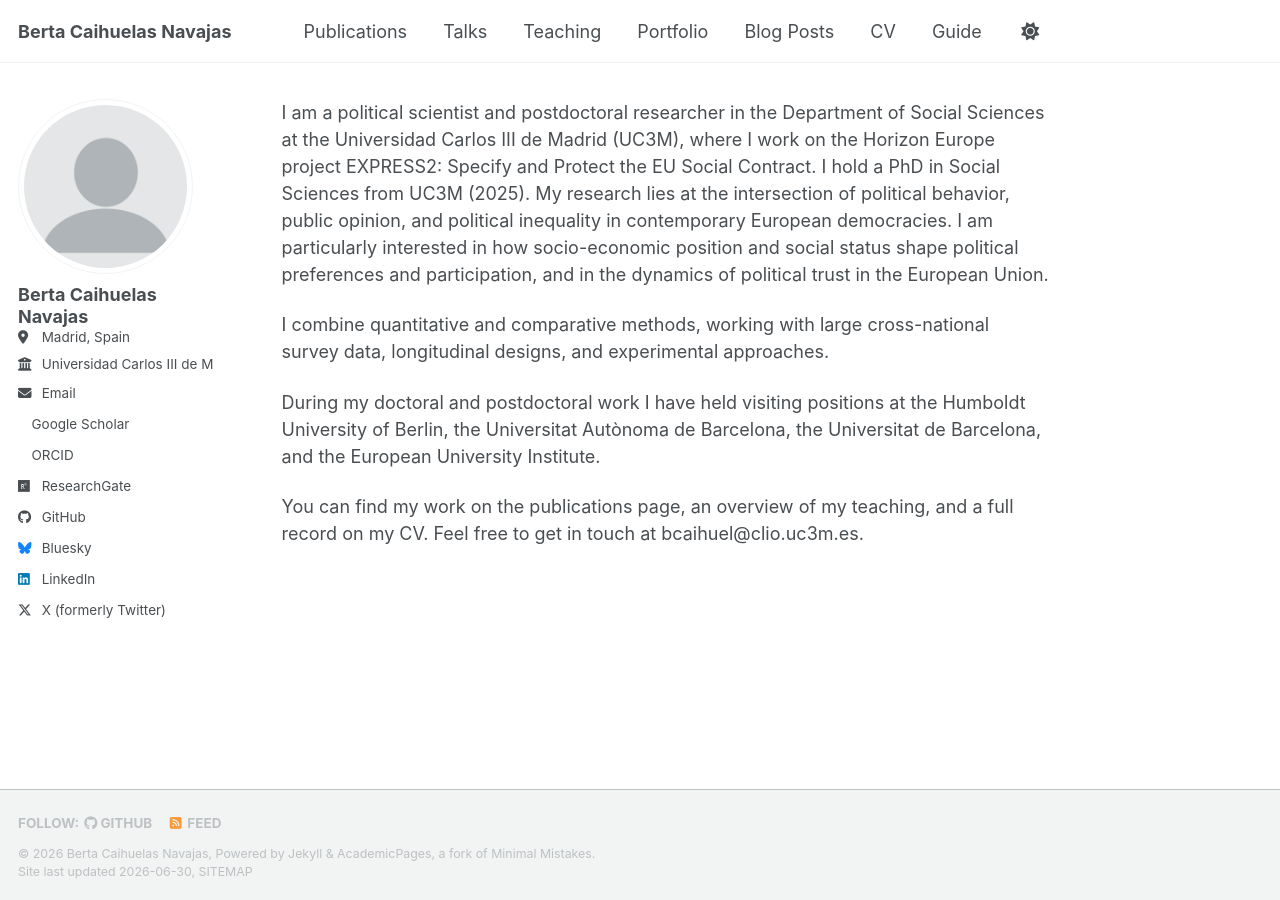
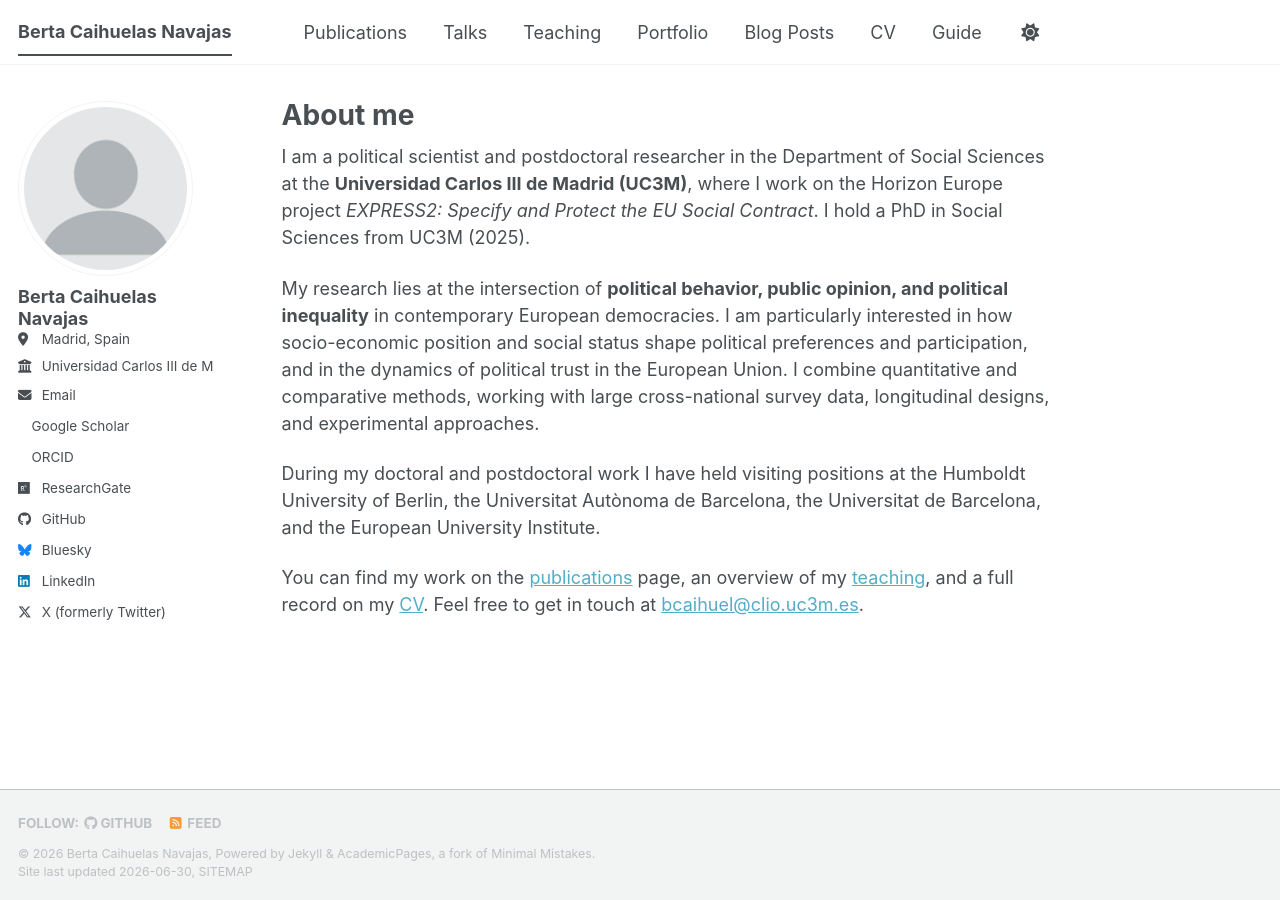
Before and after one commit to bcaihuelas/bcaihuelas.github.io, a Jekyll site: the page built from _pages/about.md, in a window 1280 px wide. Built offline with Jekyll 4.4.1, drawn with Linux system fonts in a browser that asks for light colours; our own code applies the rules of GitHub Pages for plain Markdown files; a style sheet for code colours, icons or effects is not loaded.

Commit message:
Update about.md

```diff
--- a/_pages/about.md
+++ b/_pages/about.md
@@ -1,8 +1,16 @@
-I am a political scientist and postdoctoral researcher in the Department of Social Sciences at the Universidad Carlos III de Madrid (UC3M), where I work on the Horizon Europe project EXPRESS2: Specify and Protect the EU Social Contract. I hold a PhD in Social Sciences from UC3M (2025).
-My research lies at the intersection of political behavior, public opinion, and political inequality in contemporary European democracies. I am particularly interested in how socio-economic position and social status shape political preferences and participation, and in the dynamics of political trust in the European Union.
+---
+permalink: /
+title: "About me"
+author_profile: true
+redirect_from:
+  - /about/
+  - /about.html
+---
 
-I combine quantitative and comparative methods, working with large cross-national survey data, longitudinal designs, and experimental approaches.
+I am a political scientist and postdoctoral researcher in the Department of Social Sciences at the **Universidad Carlos III de Madrid (UC3M)**, where I work on the Horizon Europe project *EXPRESS2: Specify and Protect the EU Social Contract*. I hold a PhD in Social Sciences from UC3M (2025).
+
+My research lies at the intersection of **political behavior, public opinion, and political inequality** in contemporary European democracies. I am particularly interested in how socio-economic position and social status shape political preferences and participation, and in the dynamics of political trust in the European Union. I combine quantitative and comparative methods, working with large cross-national survey data, longitudinal designs, and experimental approaches.
 
 During my doctoral and postdoctoral work I have held visiting positions at the Humboldt University of Berlin, the Universitat Autònoma de Barcelona, the Universitat de Barcelona, and the European University Institute.
 
-You can find my work on the publications page, an overview of my teaching, and a full record on my CV. Feel free to get in touch at bcaihuel@clio.uc3m.es.
+You can find my work on the [publications](/publications/) page, an overview of my [teaching](/teaching/), and a full record on my [CV](/cv/). Feel free to get in touch at <bcaihuel@clio.uc3m.es>.
```
